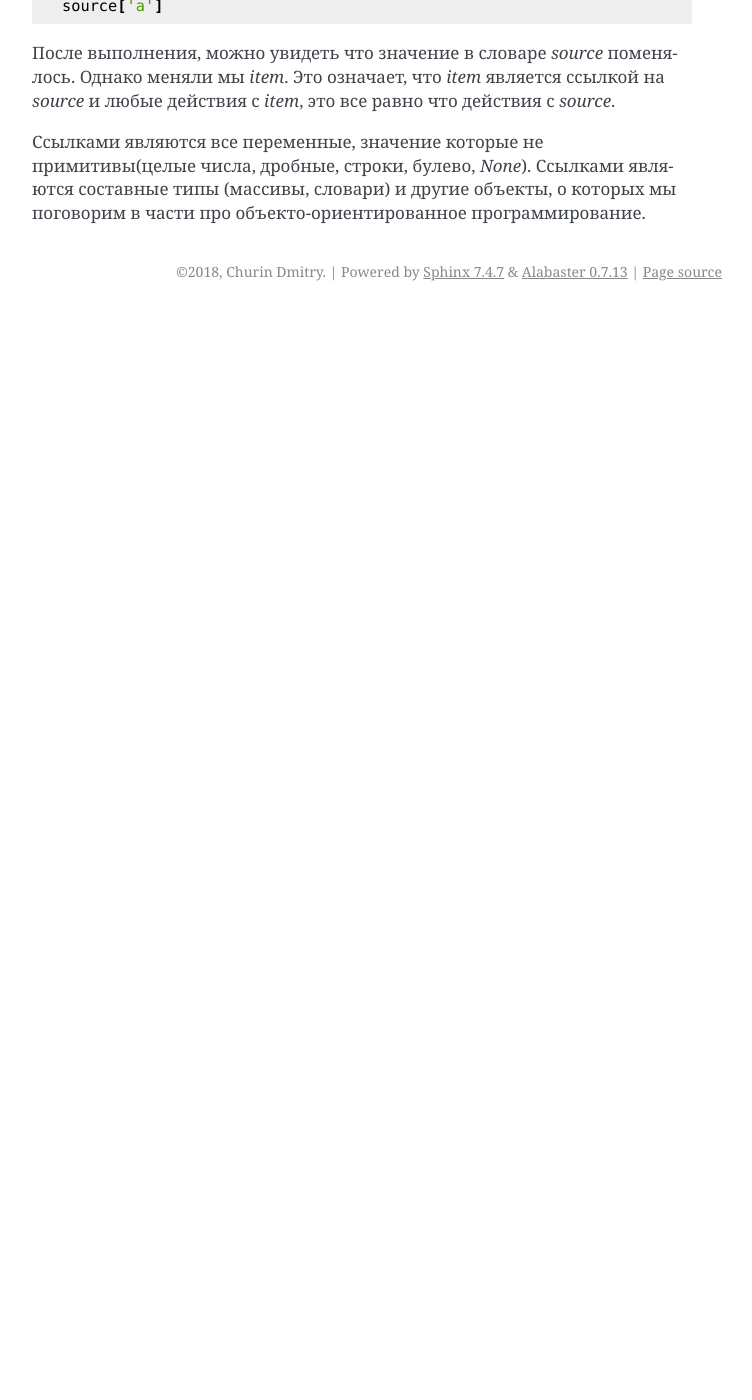
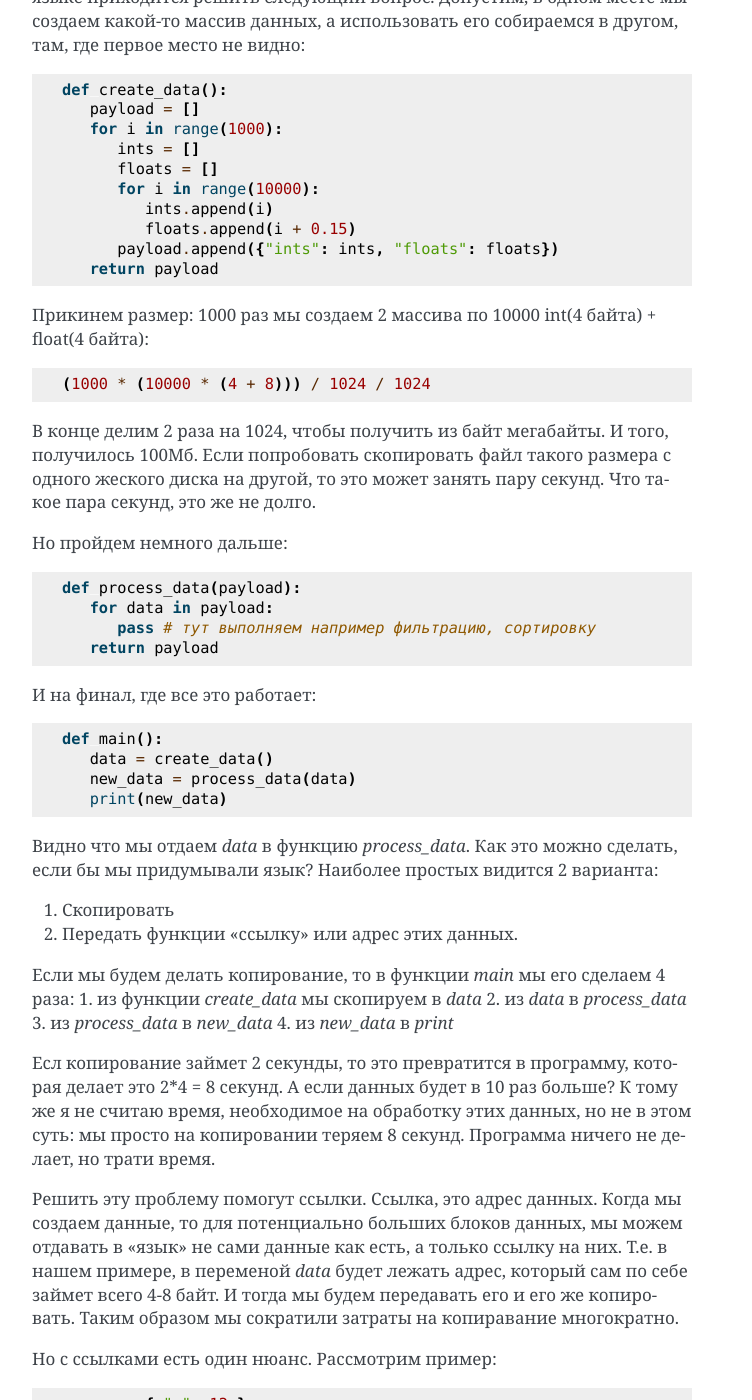
Before and after one commit to Intey/programming-tutorial, a Sphinx documentation site: the page built from source/basic/refs.rst, in a window 1280 px wide and 1400 px high, scrolled down 213 px. Shown: the whole window, without its empty margins (388-1140 px from the left). Built offline with Sphinx 7.4.7, drawn with Linux system fonts in a browser that asks for light colours; before the commit the page ends 900 px from its top, so only the background shows below that; some of the changed text lies outside the part shown.

Commit message:
[up] описание ссылок

```diff
--- a/source/basic/refs.rst
+++ b/source/basic/refs.rst
@@ -1,7 +1,74 @@
-Ссылки на данные
+Ссылки. Ссылочные типы
 ================
+КАк мы изучили ранее, в python есть массивы и словари. Более того, мы можем
+создать массив словарей, который содержит массивы словарей за каждым своим
+ключем. Такие данные могут занимать "много" памяти. Много с точки зрения
+программирования - килобайты, мегабайты. При этом в языке приходится решить
+следующий вопрос. Допустим, в одном месте мы создаем какой-то массив данных, а
+использовать его собираемся в другом, там, где первое место не видно::
 
-Рассмотрим пример::
+   def create_data():
+      payload = []
+      for i in range(1000):
+         ints = []
+         floats = []
+         for i in range(10000):
+            ints.append(i)
+            floats.append(i + 0.15)
+         payload.append({"ints": ints, "floats": floats})
+      return payload
+
+Прикинем размер:
+1000 раз мы создаем 2 массива по 10000 int(4 байта) + float(4 байта)::
+
+   (1000 * (10000 * (4 + 8))) / 1024 / 1024
+
+В конце делим 2 раза на 1024, чтобы получить из байт мегабайты.
+И того, получилось 100Мб. Если попробовать скопировать файл такого размера с
+одного жеского диска на другой, то это может занять пару секунд. Что такое пара
+секунд, это же не долго.
+
+Но пройдем немного дальше::
+
+   def process_data(payload):
+      for data in payload:
+         pass # тут выполняем например фильтрацию, сортировку
+      return payload
+
+И на финал, где все это работает::
+
+   def main():
+      data = create_data()
+      new_data = process_data(data)
+      print(new_data)
+
+Видно что мы отдаем `data` в функцию `process_data`. Как это можно сделать,
+если бы мы придумывали язык?
+Наиболее простых видится 2 варианта:
+
+1. Скопировать
+2. Передать функции "ссылку" или адрес этих данных.
+
+Если мы будем делать копирование, то в функции `main` мы его сделаем 4 раза:
+1. из функции `create_data` мы скопируем в `data`
+2. из `data` в `process_data`
+3. из `process_data` в `new_data`
+4. из `new_data` в `print`
+
+Есл копирование займет 2 секунды, то это превратится в программу, которая
+делает это 2*4 = 8 секунд. А если данных будет в 10 раз больше? К тому же я не
+считаю время, необходимое на обработку этих данных, но не в этом суть: мы
+просто на копировании теряем 8 секунд. Программа ничего не делает, но трати
+время.
+
+Решить эту проблему помогут ссылки. Ссылка, это адрес данных. Когда мы создаем
+данные, то для потенциально больших блоков данных, мы можем отдавать в "язык"
+не сами данные как есть, а только ссылку на них. Т.е. в нашем примере, в
+переменой `data` будет лежать адрес, который сам по себе займет всего 4-8 байт.
+И тогда мы будем передавать его и его же копировать. Таким образом мы сократили
+затраты на копиравание многократно.
+
+Но с ссылками есть один нюанс. Рассмотрим пример::
 
    source = { "a": 12 }
    item = source
@@ -9,8 +76,24 @@
    source['a']
 
 После выполнения, можно увидеть что значение в словаре `source` поменялось.
-Однако меняли мы `item`. Это означает, что `item` является ссылкой на `source`
-и любые действия с `item`, это все равно что действия с `source`.
+Однако меняли мы `item`. Это означает, что `item` и `source` содержат один и
+тот же адрес (мы это сделали написав `item = source`) и и любые действия с
+`item`, это все равно что действия с `source`.
+
+Учитывая это, мы можем переписать нашу функцию `process_data`::
+
+   def process_data(payload):
+      for data in payload:
+         pass  # тут выполняем например фильтрацию, сортировку
+      # ничего не возвращаем, т.к. мы работали со ссылкой и меняли данные по
+      # этой ссылке
+
+   def main():
+      data = create_data()
+      process_data(data)
+      print(data)
+
+Код немного упростился.
 
 Ссылками являются все переменные, значение которые не примитивы(целые числа,
 дробные, строки, булево, `None`). Ссылками являются составные типы (массивы,
```
